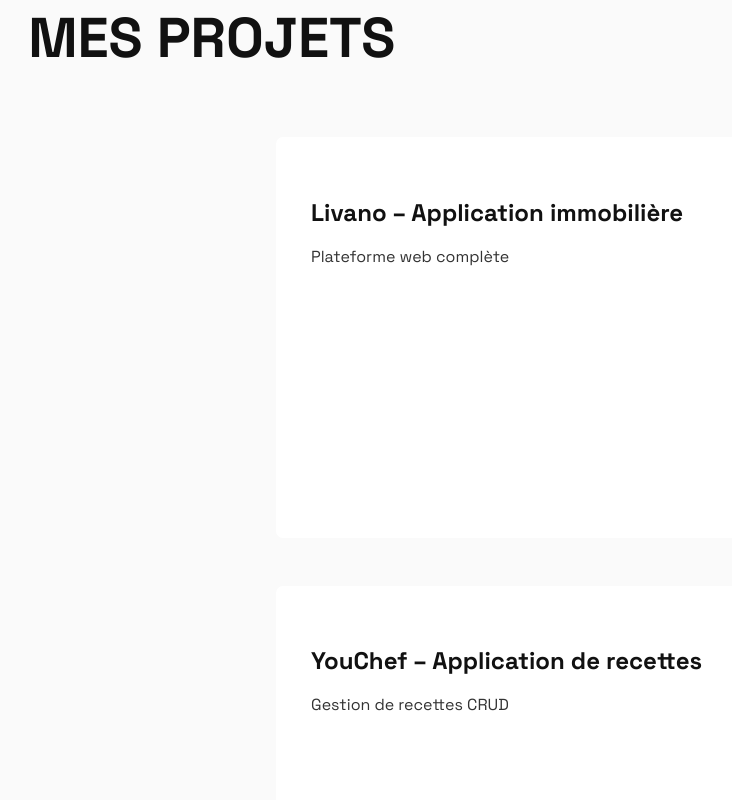
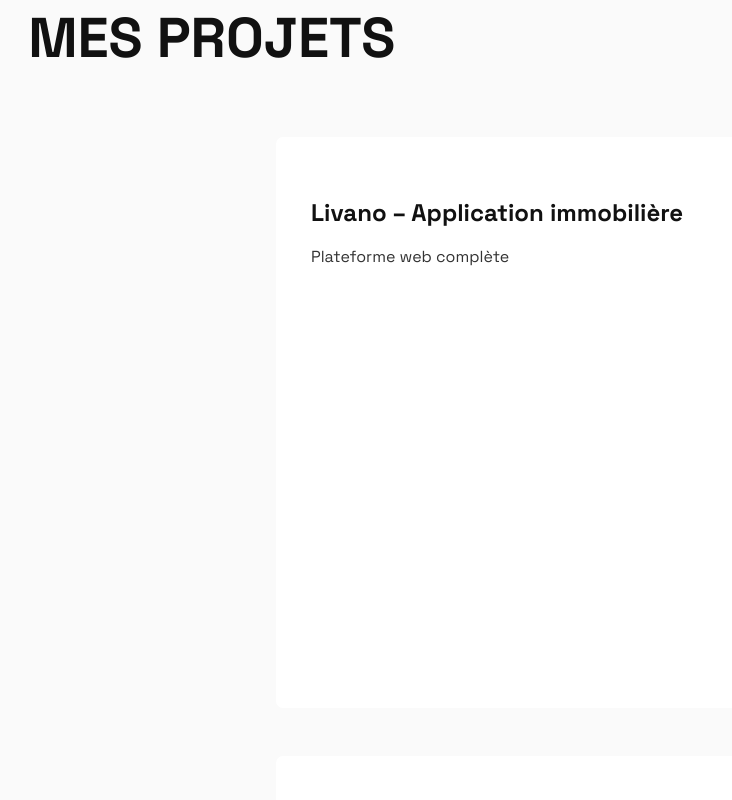
Before and after one commit to jfzara/JeffZaraPortfolio2025, a React (Vite) app: page / in a window 1280 px wide. Shown: the part 580-1380 px from the top of the page, without its empty margins (87-819 px from the left). Built offline with nearby package versions, Linux system fonts and the light colour scheme.

Commit message:
raffiner etiquettes carte

```diff
--- a/src/components/ProjectsSection.jsx
+++ b/src/components/ProjectsSection.jsx
@@ -2,6 +2,7 @@ import React, { useState, useRef } from "react";
 import * as S from "./ProjectsSection.styles";
 import livanoPreview from "../assets/projects/major/livano/livanoPreview.mp4";
 import youChefPreview from "../assets/projects/major/youchef/YouChef_Preview.mp4";
+import textureVideo from "../assets/texture_papier.mp4";
 
 const softBlobs = [
   "polygon(25% 0%, 75% 5%, 95% 45%, 70% 85%, 30% 95%, 5% 50%)",
@@ -24,13 +25,27 @@ const tagPositionsSecondCard = {
 
 export default function ProjectsSection() {
   const majorProjects = [
-    { id: 1, title: "Livano – Application immobilière", description: "Plateforme web complète", video: livanoPreview },
-    { id: 2, title: "YouChef – Application de recettes", description: "Gestion de recettes CRUD", video: youChefPreview },
+    {
+      id: 1,
+      title: "Livano – Application immobilière",
+      description: "Plateforme web complète",
+      video: livanoPreview,
+      techStack: ["React", "Node.js", "Styled-Components", "GraphQL", "TypeScript"],
+      caseStudy: ["Conception UX/UI", "Gestion CRUD immobilière", "Recherche avancée", "Filtrage des annonces"]
+    },
+    {
+      id: 2,
+      title: "YouChef – Application de recettes",
+      description: "Gestion de recettes CRUD",
+      video: youChefPreview,
+      techStack: ["React", "Express", "MongoDB", "TailwindCSS"],
+      caseStudy: ["Création et modification de recettes", "Filtrage et recherche par catégorie", "Gestion des utilisateurs"]
+    },
   ];
 
   const [tagShapes, setTagShapes] = useState({});
   const [tagsVisible, setTagsVisible] = useState({});
-  const [activeTag, setActiveTag] = useState({});
+  const [activeTag, setActiveTag] = useState(null); // id du projet actif
   const [videoPlaying, setVideoPlaying] = useState({});
   const videoRefs = useRef({});
 
@@ -45,22 +60,35 @@ export default function ProjectsSection() {
     }
   };
 
-  const handleTagClick = (projectId, type) => {
-    if(type === "demo"){
+  const handleDemoClick = (projectId) => {
     const videoEl = videoRefs.current[projectId];
-      if(videoEl){
-        if(videoPlaying[projectId]){
+    if(!videoEl) return;
+
+    // Stop autres vidéos
+    Object.keys(videoRefs.current).forEach(id => {
+      if(Number(id) !== projectId && videoRefs.current[id]){
+        videoRefs.current[id].pause();
+      }
+    });
+
+    const isPlaying = videoPlaying[projectId];
+    if(isPlaying){
       videoEl.pause();
+      setVideoPlaying({});
+      setActiveTag(null);
     } else {
       videoEl.play();
+      setVideoPlaying({ [projectId]: true });
+      setActiveTag(projectId);
     }
-        setVideoPlaying(prev => ({ ...prev, [projectId]: !prev[projectId] }));
+  };
+
+  const handleTagClick = (projectId, type) => {
+    if(type === "demo") {
+      handleDemoClick(projectId);
+      return;
     }
-    }
-    setActiveTag(prev => ({
-      ...prev,
-      [projectId]: prev[projectId] === type ? null : type
-    }));
+    setActiveTag(prev => prev === projectId + "-" + type ? null : projectId + "-" + type);
   };
 
   return (
@@ -70,94 +98,102 @@ export default function ProjectsSection() {
         {majorProjects.map((p, index) => {
           const tags = ["demo", "tech", "case"];
           const positions = index === 0 ? tagPositionsFirstCard : tagPositionsSecondCard;
-          const bgColor = index === 0 ? "rgb(255 222 97)" : "rgb(73 255 0)";
           const demoPlaying = videoPlaying[p.id];
-          const overlayActive = activeTag[p.id] != null || demoPlaying;
+          const overlayDemo = activeTag === p.id;
+          const overlayTech = activeTag === p.id + "-tech";
+          const overlayCase = activeTag === p.id + "-case";
 
           return (
             <S.MajorCard key={p.id} onMouseEnter={() => handleCardHover(p.id)}>
               {tags.map(type => {
-                let label;
-                if(type === "demo") label = demoPlaying ? "⏸ Stop Demo" : "▶ Demo";
-                else if(type === "tech") label = "TECH STACK";
-                else label = "CASE STUDY";
-
-                let tagBg = type === "demo" ? "#ffcc00" : bgColor;
-
-                // Tags autour de la modale si demo en cours
-                const tagPosition = overlayActive ? S.tagPositionsAroundModal[type] : positions[type];
-
+                let label = type === "demo" ? (demoPlaying ? "■ Stop Demo" : "▶ Demo") : (type === "tech" ? "TECH STACK" : "CASE STUDY");
                 return (
-                  <div
+                 <S.Tag
   key={type}
   className={`tag tag-${type} ${tagsVisible[p.id] ? "pop-up" : ""}`}
   style={{
-                      ...tagPosition,
+    ...positions[type],
     clipPath: tagShapes[p.id]?.[type] || softBlobs[0],
-                      background: tagBg,
+    background: type === "demo" ? "#f5f5f5" : "#fff",
     color: "#020079",
-                      transition: "all 0.03s ease-in",
+    border: "4px solid #000",  // bordure qui suit la forme
+    transition: "all 0.4s cubic-bezier(0.22, 1, 0.36, 1)"
   }}
   onClick={() => handleTagClick(p.id, type)}
   onMouseEnter={() => {
     const newShape = softBlobs[Math.floor(Math.random() * softBlobs.length)];
-                      setTagShapes(prev => ({
-                        ...prev,
-                        [p.id]: {
-                          ...prev[p.id],
-                          [type]: newShape
-                        }
-                      }));
+    setTagShapes(prev => ({ ...prev, [p.id]: { ...prev[p.id], [type]: newShape } }));
   }}
 >
-                    {label}
-                  </div>
+  {type === "demo" && (
+    <video
+      autoPlay
+      loop
+      muted
+      playsInline
+      ref={el => { if(el){ el.playbackRate=0.5; videoRefs.current[p.id]=el } }}
+      style={{
+        position:"absolute",
+        top:0,
+        left:0,
+        width:"100%",
+        height:"100%",
+        objectFit:"cover",
+        opacity:0.2,
+        zIndex:0,
+        borderRadius:0  // plus de border-radius, clip-path définit la forme
+      }}
+    >
+      <source src={textureVideo} type="video/mp4" />
+    </video>
+  )}
+  <span style={{ position:"relative", zIndex:1 }}>{label}</span>
+</S.Tag>
+
                 )
               })}
 
-              {/* Overlays */}
-              {activeTag[p.id] === "demo" && (
-                <S.ClickOverlay>
+              {overlayDemo && (
+                <S.ClickOverlay style={{ background:"rgba(0,0,0,0.05)", height:"600px" }}>
                   <video
-                    ref={el => videoRefs.current[p.id] = el}
                     src={p.video}
+                    autoPlay
                     loop
                     muted
-                    autoPlay
                     playsInline
+                    ref={el => videoRefs.current[p.id]=el}
+                    style={{ width:"95%", height:"85%", objectFit:"cover", borderRadius:"4px" }}
                   />
                 </S.ClickOverlay>
               )}
 
-              {activeTag[p.id] === "tech" && (
-                <S.ClickOverlay>
-                  <S.TechStack>
-                    <span>React</span>
-                    <span>Node.js</span>
-                    <span>Styled-Components</span>
-                    <span>GraphQL</span>
-                    <span>TypeScript</span>
-                  </S.TechStack>
+              {overlayTech && (
+                <S.ClickOverlay style={{ background:"#fff", flexDirection:"column", alignItems:"flex-start", padding:"2rem" }}>
+                  <h3>Tech Stack</h3>
+                  <ul>
+                    {p.techStack.map((tech,i) => <li key={i}>{tech}</li>)}
+                  </ul>
                 </S.ClickOverlay>
               )}
 
-              {activeTag[p.id] === "case" && (
-                <S.ClickOverlay>
-                  <S.CaseStudyText>
-                    Lorem ipsum dolor sit amet, consectetur adipiscing elit. Sed do eiusmod tempor incididunt ut labore et dolore magna aliqua.
-                  </S.CaseStudyText>
+              {overlayCase && (
+                <S.ClickOverlay style={{ background:"#fff", flexDirection:"column", alignItems:"flex-start", padding:"2rem" }}>
+                  <h3>Case Study</h3>
+                  <ul>
+                    {p.caseStudy.map((item,i) => <li key={i}>{item}</li>)}
+                  </ul>
                 </S.ClickOverlay>
               )}
 
-              {/* Masquer titre si overlay actif */}
-              {!overlayActive && (
+              {!overlayDemo && !overlayTech && !overlayCase && (
                 <S.CardContent>
                   <h3>{p.title}</h3>
                   <p>{p.description}</p>
                 </S.CardContent>
               )}
+
             </S.MajorCard>
-          );
+          )
         })}
       </S.MajorProjects>
     </S.SectionContainer>
--- a/src/components/ProjectsSection.styles.js
+++ b/src/components/ProjectsSection.styles.js
@@ -36,6 +36,7 @@ export const MajorProjects = styled.div`
   flex-wrap: wrap;
   gap: 3rem;
   justify-content: center;
+  align-items: flex-start;
   margin-bottom: 6rem;
   width: 100%;
 `;
@@ -43,7 +44,7 @@ export const MajorProjects = styled.div`
 export const MajorCard = styled.div`
   position: relative;
   width: 45%;
-  min-height: 330px;
+  min-height: 500px; /* hauteur augmentée */
   border-radius: 7px;
   background: white;
   color: #111;
@@ -56,13 +57,49 @@ export const MajorCard = styled.div`
   font-weight: 700;
   padding: 1rem 2rem;
   font-size: 1rem;
+  cursor: pointer;
+  letter-spacing: 0.05em;
+  transform: scale(0.95);
+  opacity: 0;
+  transition: all 0.4s cubic-bezier(0.22, 1, 0.36, 1);
+
+  &::before {
+    content: "";
+    position: absolute;
+    inset: 0;
+    background: inherit;
+    filter: blur(6px);
+    z-index: -1;
+    opacity: 0.6;
+    transition: all 0.3s ease;
+  }
+
+  &:hover {
+    transform: scale(1.05);
+  }
+  &:hover::before {
+    filter: blur(10px);
+    opacity: 0.8;
+  }
+}
+
+  .tag.pop-up { animation: ${popUp} 1s forwards; }
+`;
+
+
+export const Tag = styled.div`
+  position: absolute;
+  z-index: 20;
+  font-weight: 700;
+  padding: 1rem 2rem;
+  font-size: 1rem;
   border-radius: 50px;
   cursor: pointer;
   pointer-events: all;
   letter-spacing: 0.05em;
   transform: scale(0.95);
   transition: transform 0.4s cubic-bezier(0.22, 1, 0.36, 1), background 0.5s ease, color 0.5s ease;
-    opacity: 0;
+  opacity: 1; /* visible par défaut maintenant */
 
   &::before {
     content: "";
@@ -84,15 +121,14 @@ export const MajorCard = styled.div`
     filter: blur(10px);
     opacity: 0.8;
   }
-  }
 
-  .tag.pop-up {
+  &.pop-up {
     animation: ${popUp} 1s forwards;
   }
 
-  .tag-demo.pop-up { animation-delay: 0s; }
-  .tag-tech.pop-up { animation-delay: 0.3s; }
-  .tag-case.pop-up { animation-delay: 0.6s; }
+  &.tag-demo.pop-up { animation-delay: 0s; }
+  &.tag-tech.pop-up { animation-delay: 0.3s; }
+  &.tag-case.pop-up { animation-delay: 0.6s; }
 `;
 
 export const CardContent = styled.div`
@@ -162,7 +198,6 @@ export const CaseStudyText = styled.div`
   }
 `;
 
-// Positions périphériques des tags pendant overlay
 export const tagPositionsAroundModal = {
   demo: { top: "-2rem", left: "50%", transform: "translateX(-50%)" },
   tech: { top: "50%", left: "-4rem", transform: "translateY(-50%)" },
```
Lines whose indentation alone changed are shown as unchanged.
